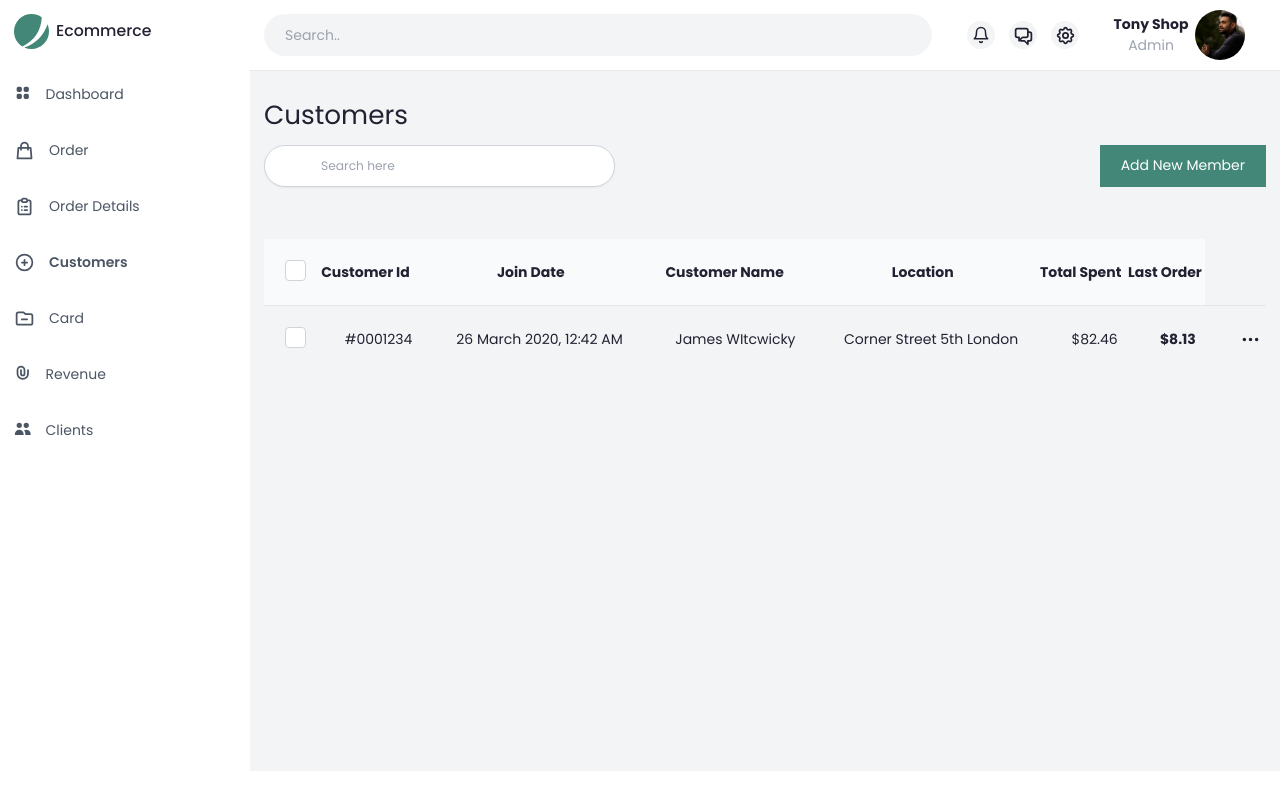
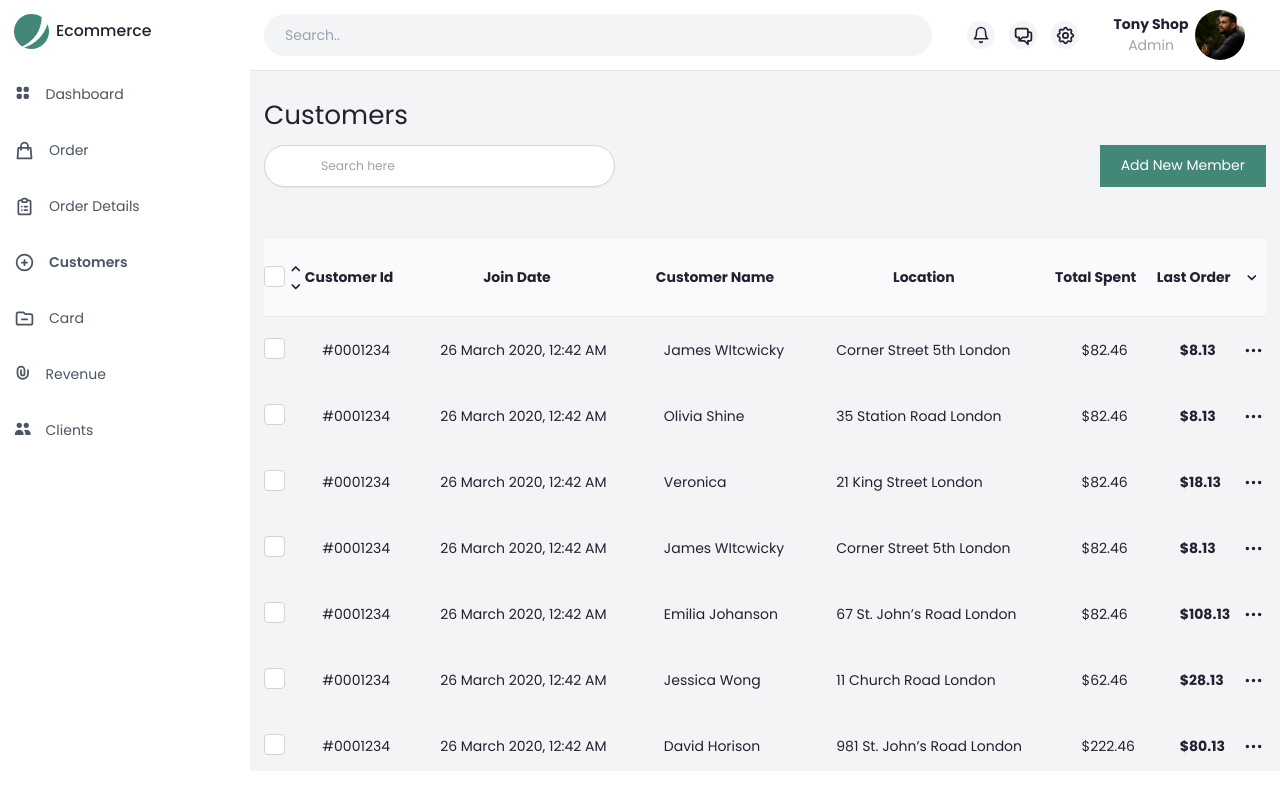
Before and after one commit to AdnanShaikat/ecommerce, a Nuxt app: page /admin/customers in a window 1280 px wide. Shown: the top 794 px of the page. Built offline with nearby package versions, Linux system fonts and the light colour scheme; a web font is replaced by a local one.

Commit message:
Start Customer Page

```diff
--- /dev/null
+++ b/components/icons/ChevronUp.vue
@@ -0,0 +1,5 @@
+<template>
+  <svg xmlns="http://www.w3.org/2000/svg" class="h-5 w-5" viewBox="0 0 20 20" fill="currentColor">
+    <path fill-rule="evenodd" d="M14.707 12.707a1 1 0 01-1.414 0L10 9.414l-3.293 3.293a1 1 0 01-1.414-1.414l4-4a1 1 0 011.414 0l4 4a1 1 0 010 1.414z" clip-rule="evenodd" />
+  </svg>
+</template>
--- a/pages/admin/customers.vue
+++ b/pages/admin/customers.vue
@@ -11,30 +11,41 @@
       <table class="w-full">
         <thead class="pt-5">
           <tr class="bg-gray-50 border-b border-gray-200">
-            <th class="pl-6 py-6">
+            <th class="py-6">
               <Checkbox></Checkbox>
             </th>
-            <th class="py-6">Customer Id</th>
+            <th class="py-6">
+              <div class="flex items-center">
+                <div>
+                  <ChevronUp class=""></ChevronUp>
+                  <ChevronDown class="m-0 p-0"></ChevronDown>
+                </div>
+                <div>Customer Id</div>
+              </div>
+            </th>
             <th class="py-6">Join Date</th>
             <th class="py-6">Customer Name</th>
             <th class="py-6">Location</th>
             <th class="py-6">Total Spent</th>
             <th class="py-6">Last Order</th>
+            <th class="py-6">
+              <ChevronDown></ChevronDown>
+            </th>
           </tr>
         </thead>
 
         <tbody>
-          <tr>
-            <td class="py-6 pl-6">
+          <tr v-for="(customer, i) in customers" :key="i">
+            <td class="py-6">
               <Checkbox></Checkbox>
             </td>
-            <td class="py-6 pl-10">#0001234</td>
-            <td class="py-6 pl-10">26 March 2020, 12:42 AM</td>
-            <td class="py-6 pl-10">James WItcwicky</td>
-            <td class="py-6 pl-10">Corner Street 5th London</td>
-            <td class="py-6 pl-10">$82.46</td>
-            <td class="font-bold py-6 pl-10">$8.13</td>
-            <td class="py-6 pl-10">
+            <td class="py-6 pl-10">{{ customer.customerId }}</td>
+            <td class="py-6 pl-10">{{ customer.date }}</td>
+            <td class="py-6 pl-10">{{ customer.name }}</td>
+            <td class="py-6 pl-10">{{ customer.location }}</td>
+            <td class="py-6 pl-10">{{ customer.totalSpent }}</td>
+            <td class="font-bold py-6 pl-10">{{ customer.lastOrder }}</td>
+            <td class="py-6">
               <Dots></Dots>
             </td>
           </tr>
@@ -50,6 +61,92 @@ import Input from "~/components/form/Input.vue";
 export default {
   components: { Input },
   layout: "admin",
+  data() {
+    return {
+      customers: [
+        {
+          customerId: "#0001234",
+          date: "26 March 2020, 12:42 AM",
+          name: "James WItcwicky",
+          location: "Corner Street 5th London",
+          totalSpent: "$82.46",
+          lastOrder: "$8.13",
+        },
+
+        {
+          customerId: "#0001234",
+          date: "26 March 2020, 12:42 AM",
+          name: "Olivia Shine",
+          location: "35 Station Road London",
+          totalSpent: "$82.46",
+          lastOrder: "$8.13",
+        },
+
+        {
+          customerId: "#0001234",
+          date: "26 March 2020, 12:42 AM",
+          name: "Veronica",
+          location: "21 King Street London",
+          totalSpent: "$82.46",
+          lastOrder: "$18.13",
+        },
+
+        {
+          customerId: "#0001234",
+          date: "26 March 2020, 12:42 AM",
+          name: "James WItcwicky",
+          location: "Corner Street 5th London",
+          totalSpent: "$82.46",
+          lastOrder: "$8.13",
+        },
+
+        {
+          customerId: "#0001234",
+          date: "26 March 2020, 12:42 AM",
+          name: "Emilia Johanson",
+          location: "67 St. John’s Road London",
+          totalSpent: "$82.46",
+          lastOrder: "$108.13",
+        },
+
+        {
+          customerId: "#0001234",
+          date: "26 March 2020, 12:42 AM",
+          name: "Jessica Wong",
+          location: "11 Church Road London",
+          totalSpent: "$62.46",
+          lastOrder: "$28.13",
+        },
+
+        {
+          customerId: "#0001234",
+          date: "26 March 2020, 12:42 AM",
+          name: "	David Horison",
+          location: "	981 St. John’s Road London",
+          totalSpent: "$222.46",
+          lastOrder: "$80.13",
+        },
+
+        {
+          customerId: "#0001234",
+          date: "26 March 2020, 12:42 AM",
+          name: "Roberto Carlo",
+          location: "	544 Manor Road London",
+          totalSpent: "$42.46",
+          lastOrder: "$328.13",
+        },
+
+        {
+          customerId: "#0001234",
+          date: "26 March 2020, 12:42 AM",
+          name: "Franky Sihotang",
+          location: "6 The Avenue London",
+          totalSpent: "$162.46",
+          lastOrder: "$280.13",
+        },
+      ],
+    };
+  },
 };
 </script>
 
--- a/pages/admin/order.vue
+++ b/pages/admin/order.vue
@@ -44,8 +44,7 @@
           <nav aria-label="Page navigation example">
             <ul class="inline-flex items-center -space-x-px">
               <li>
-                <a href="#" class="block py-2 px-3 ml-0 leading-tight text-gray-500 bg-white rounded-l-lg border border-gray-300 hover:bg-gray-100 hover:text-gray-700 dark:bg-gray-800 dark:border-gray-700 dark:text-gray-400 dark:hover:bg-gray-700 dark:hover:text-white">
-                  <span class="sr-only">Previous</span>
+                <a href="#" class="block py-2.5 px-3 leading-tight text-gray-500 bg-white rounded-l-lg border border-gray-300 hover:bg-gray-100 hover:text-gray-700 dark:bg-gray-800 dark:border-gray-700 dark:text-gray-400 dark:hover:bg-gray-700 dark:hover:text-white">
                   <ChevronDouble-Left></ChevronDouble-Left>
                 </a>
               </li>
@@ -65,8 +64,7 @@
                 <nuxt-link to="#" class="py-2 px-3 leading-tight text-gray-500 bg-white border border-gray-300 hover:bg-gray-100 hover:text-gray-700 dark:bg-gray-800 dark:border-gray-700 dark:text-gray-400 dark:hover:bg-gray-700 dark:hover:text-white">5</nuxt-link>
               </li>
               <li>
-                <nuxt-link to="#" class="block py-2 px-3 leading-tight text-gray-500 bg-white rounded-r-lg border border-gray-300 hover:bg-gray-100 hover:text-gray-700 dark:bg-gray-800 dark:border-gray-700 dark:text-gray-400 dark:hover:bg-gray-700 dark:hover:text-white">
-                  <span class="sr-only">Next</span>
+                <nuxt-link to="#" class="block py-2.5 px-3 leading-tight text-gray-500 bg-white rounded-r-lg border border-gray-300 hover:bg-gray-100 hover:text-gray-700 dark:bg-gray-800 dark:border-gray-700 dark:text-gray-400 dark:hover:bg-gray-700 dark:hover:text-white">
                   <ChevronDoubleRight></ChevronDoubleRight>
                 </nuxt-link>
               </li>
```
Also changed, not shown: components/icons/ChevronDown.vue (renamed from components/icons/Chevron.vue).
